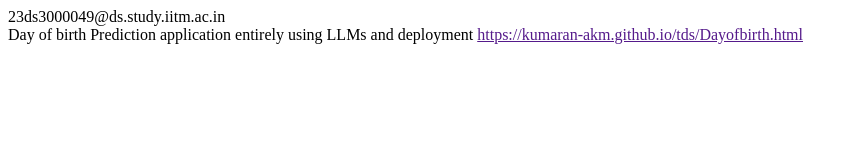
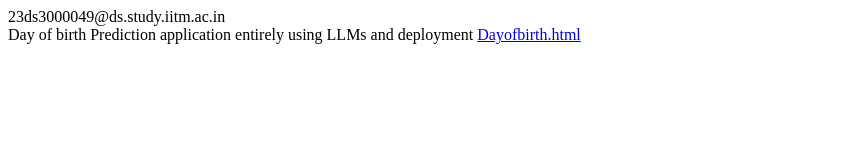
Before and after one commit to Kumaran-akm/tds, a plain HTML site: page index.html in a window 1280 px wide. Shown: the whole page, without its empty margins (0-858 px from the left). Drawn offline with Linux system fonts and the light colour scheme.

Commit message:
index.html

```diff
--- a/index.html
+++ b/index.html
@@ -1,2 +1,2 @@
 23ds3000049@ds.study.iitm.ac.in<br>
-Day of birth Prediction application entirely using LLMs and deployment <a href "https://kumaran-akm.github.io/tds/Dayofbirth.html"> https://kumaran-akm.github.io/tds/Dayofbirth.html </a>
+Day of birth Prediction application entirely using LLMs and deployment <a href = "https://kumaran-akm.github.io/tds/Dayofbirth.html"> Dayofbirth.html </a>
```
